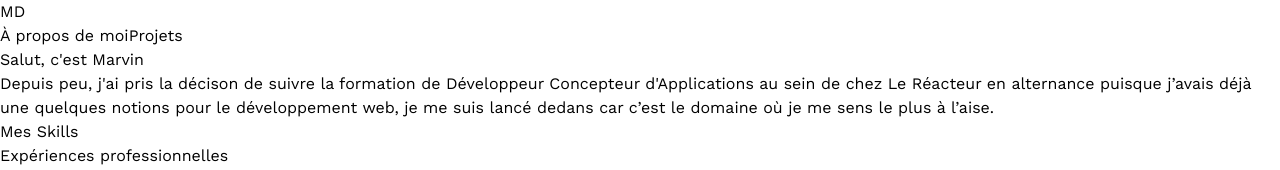
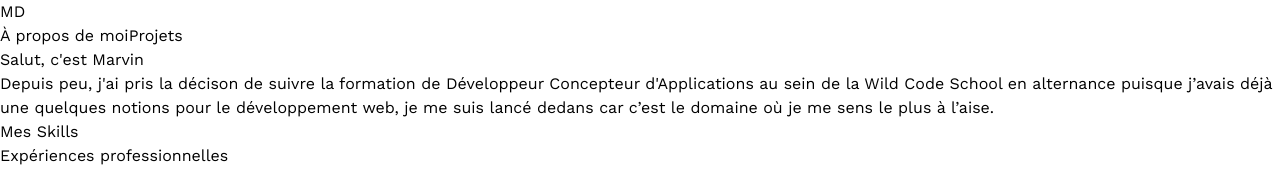
Before and after one commit to MarvinDlls/Portfolio-3D, a React (Vite) app: page /about in a window 1280 px wide. Shown: the top 170 px of the page. Built offline with nearby package versions, Linux system fonts and the light colour scheme.

Commit message:
About page updated

```diff
--- a/src/pages/About.jsx
+++ b/src/pages/About.jsx
@@ -11,7 +11,7 @@ const About = () => {
       </h1>
 
       <div className='mt-5 flex flex-col gap-3 text-slate-500'>
-        <p>Depuis peu, j'ai pris la décison de suivre la formation de Développeur Concepteur d'Applications au sein de chez Le Réacteur
+        <p>Depuis peu, j'ai pris la décison de suivre la formation de Développeur Concepteur d'Applications au sein de la Wild Code School
            en alternance puisque j’avais déjà une quelques notions pour le développement web,
            je me suis lancé dedans car c’est le domaine où je me sens le plus à l’aise. </p>
       </div>
```
